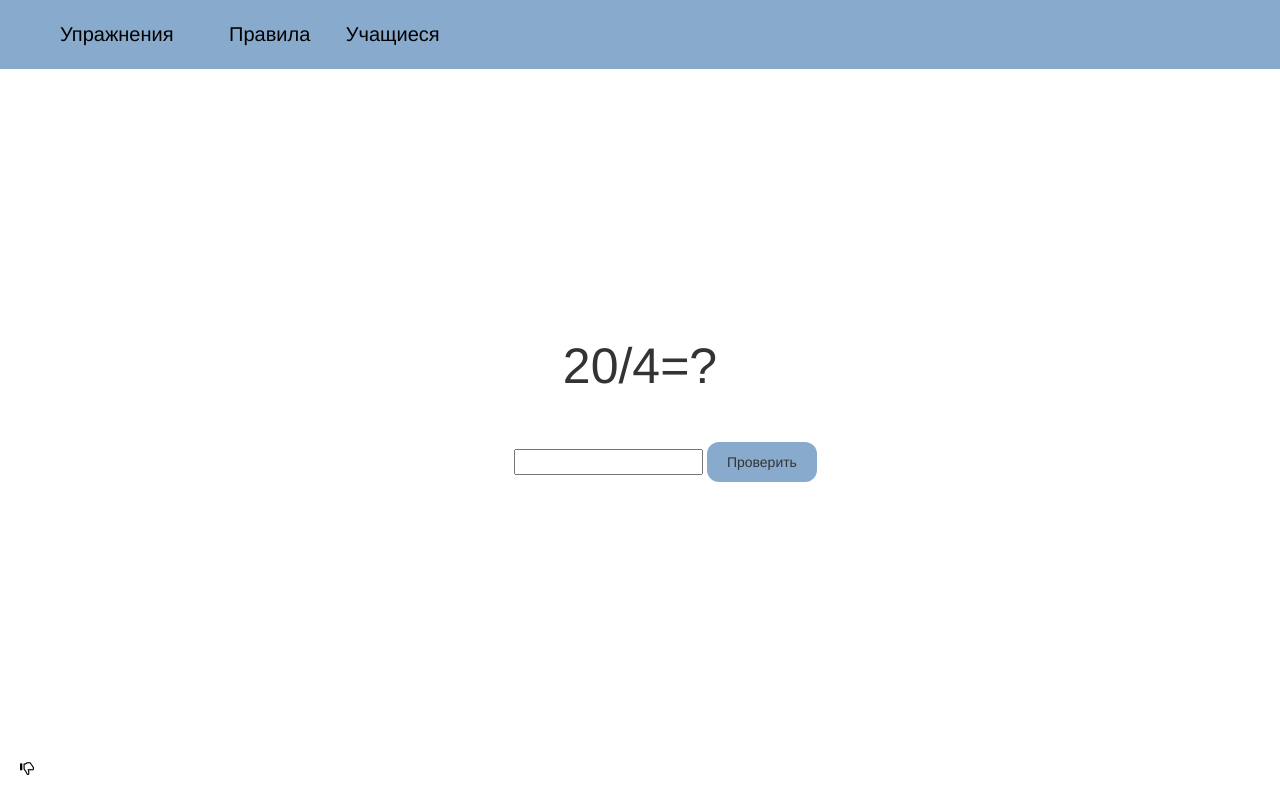
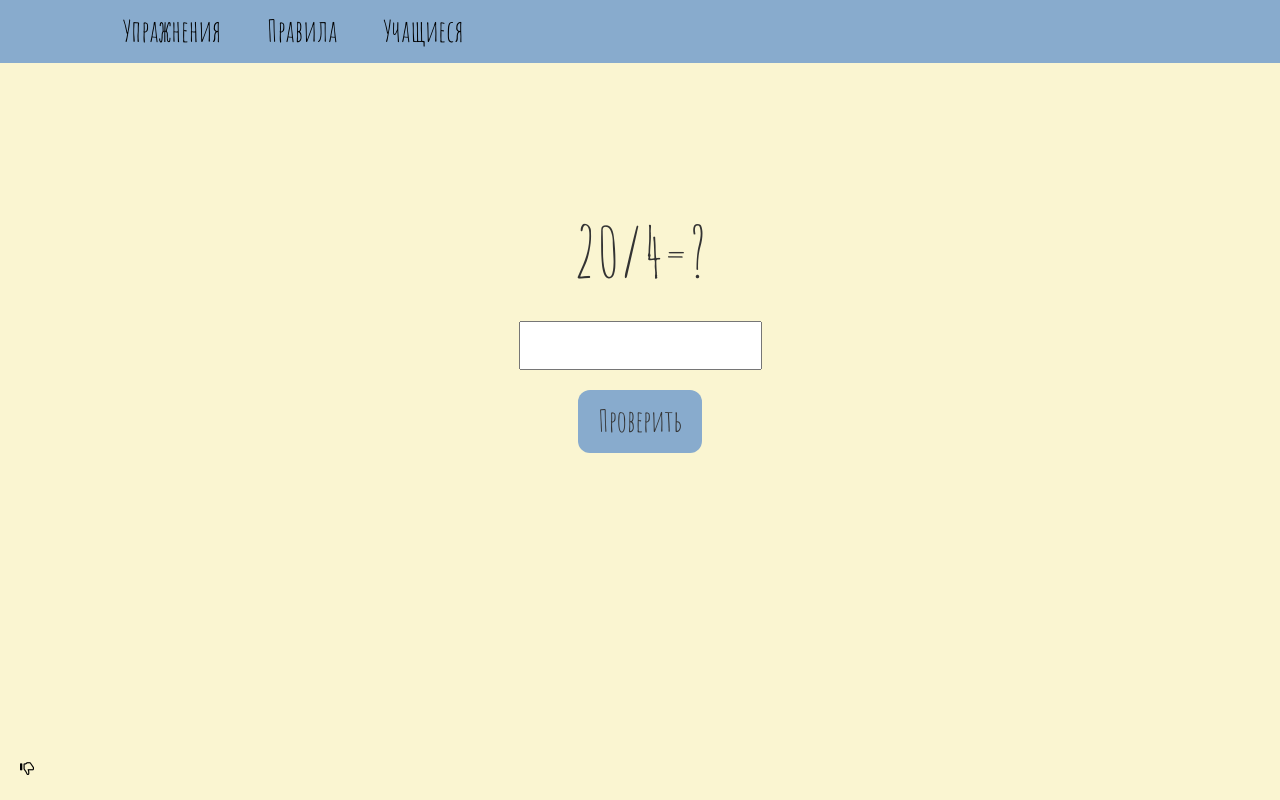
Before and after one commit to rinsgray/infaculty, a Django app: page /arithmetic/ in a window 1280 px wide. Run offline with Django 3.2, Linux system fonts and the light colour scheme; some libraries are stand-ins or nearby versions.

Commit message:
add more css!

```diff
--- a/arithmetic/static/css/arithmetic.css
+++ b/arithmetic/static/css/arithmetic.css
@@ -3,10 +3,14 @@ a
   color: black;
 }
 
+a:hover{
+  text-decoration: none;
+}
+
 .arithmetic{
-  padding-top: 20%;
+  padding-top: 10%;
   text-align: center;
-  font-size: 50px;
+  font-size: 70px;
 }
 
 .button{
@@ -15,26 +19,39 @@ a
 }
 
 .answer{
-  padding-left: 40%;
+  text-align: center;
+  font-size: 30px;
+}
+
+.answer_button{
+
 }
 
 .top_menu{
   background-color: #88abcd;
-  padding: 20px;
-  word-spacing: 30px;
-  padding-left: 40px;
-  font-size: 20px;
+  word-spacing: 20px;
+  padding-left: 100px;
+  font-size: 30px;
+  font-family: 'Amatic SC', cursive;
+  position: fixed;
+  top:0;
+  width:100%;
+  margin-bottom: 125px;
 }
 
 html, body {
   height: 100%
 }
 
+body{
+  font-family: 'Amatic SC', cursive;
+}
+
 .exercise{
   white-space: pre;
   padding-top: 10%;
   text-align: center;
-  font-size: 40px;
+  font-size: 50px;
 }
 
 #container
@@ -47,6 +64,7 @@ html, body {
 {
   padding:10px;
   padding-bottom: 60px;
+  padding-top: 75px;
 }
 
 #foot
@@ -67,6 +85,9 @@ html, body {
 .equations_selection{
   font-size: 25px;
   padding-top: 20px;
+  text-align: left;
+  padding-left: 40%;
+  line-height: 200%;
 }
 
 .equations_button{
@@ -77,6 +98,7 @@ html, body {
   border-radius: 12px;
   transition-duration: 0.3s;
   -webkit-transition-duration: 0.3s;
+  font-size: 30px;
 }
 
 .equations_button:hover{
@@ -87,3 +109,52 @@ html, body {
 .selection_button{
   text-align: center;
 }
+
+.top_menu_button{
+  background-color: #88abcd;
+  border: none;
+  padding: 10px 23px;
+  transition-duration: 0.3s;
+  -webkit-transition-duration: 0.3s;
+  float: left;
+}
+
+.top_menu_button:hover{
+  background-color: #6492BE;
+  box-shadow: 0 12px 16px 0 rgba(0,0,0,0.24), 0 15px 30px 0 rgba(0,0,0,0.19);
+}
+
+.rule{
+  padding-left: 5%;
+}
+
+.rule_name{
+  font-size: 30px;
+}
+
+.rule_tags{
+  font-size: 20px;
+}
+
+.students{
+  padding-left: 5%;
+  padding-top: 3%;
+  font-size: 30px;
+}
+
+.student_detail{
+  padding-left: 5%;
+  padding-top: 3%;
+  font-size: 20px;
+}
+
+.student_detail_name{
+  font-size: 40px;
+  padding-bottom: 30px;
+}
+
+.rule_detail{
+  padding-left: 5%;
+  padding-top: 3%;
+  font-size: 20px;
+}
--- a/arithmetic/templates/arithmetic/arithmetic.html
+++ b/arithmetic/templates/arithmetic/arithmetic.html
@@ -12,8 +12,11 @@
 
 <div class="answer">
   <input type="text" id="test">
-  <input type="button" id="testbutton" value="Проверить" onclick="z()" class="equations_button"><span id="err"></span>
-</div>
+  <div class="answer_button">
+    <input type="button" id="testbutton" value="Проверить" onclick="z()" class="equations_button"><span id="err"></span>
+  </div>
+
+
 <script>
 function z()
 {
@@ -39,5 +42,5 @@ var b=document.getElementById("testbutton");
 
 }
 </script>
-
+</div>
 {%endblock%}
--- a/arithmetic/templates/arithmetic/base.html
+++ b/arithmetic/templates/arithmetic/base.html
@@ -4,6 +4,7 @@
   <meta charset="utf-8">
   <meta name="viewport" content="width=device-width">
   <link href="https://fonts.googleapis.com/css?family=Cinzel" rel="stylesheet">
+  <link href="https://fonts.googleapis.com/css?family=Amatic+SC&display=swap" rel="stylesheet">
   <link rel="stylesheet" href="//maxcdn.bootstrapcdn.com/bootstrap/3.3.7/css/bootstrap.min.css">
   <link rel="stylesheet" href="//maxcdn.bootstrapcdn.com/bootstrap/3.3.7/css/bootstrap-theme.min.css">
   <link rel="stylesheet" href="{% static '/css/arithmetic.css' %}">
@@ -12,13 +13,13 @@
 <title>Проверка арифметики</title>
 </head>
 <body>
-  <body>
+  <body style="background: #faf5d1">
 <div id="container">
 
 <div class="top_menu">
-  <a href='/exercise/' class="equations_button">Упражнения</a>
-  <a href='/rules/'>Правила</a>
-  <a href="/students/">Учащиеся</a>
+  <a href='/exercise/' class="top_menu_button">Упражнения</a>
+  <a href='/rules/' class="top_menu_button">Правила</a>
+  <a href="/students/" class="top_menu_button">Учащиеся</a>
 </div>
 
 <div id="content">
--- a/arithmetic/templates/arithmetic/equations.html
+++ b/arithmetic/templates/arithmetic/equations.html
@@ -8,7 +8,7 @@
 <div class="selection_button">
   <div class="equations_selection">
     {%for selection in QWS.selection_set.all%}
-    <input type="radio" id="{{selection.id}}" name="answer" value="{{selection.selection_correct}}"> <label for="{{selection.id}}">{{selection.selection_text}}</label>
+    <input type="radio" id="{{selection.id}}" name="answer" value="{{selection.selection_correct}}"> <label for="{{selection.id}}">{{selection.selection_text}}</label><br>
     {%endfor%}
   </div>
 
--- a/arithmetic/templates/arithmetic/rule_detail.html
+++ b/arithmetic/templates/arithmetic/rule_detail.html
@@ -19,6 +19,7 @@ MathJax.Hub.Config({
 });
 </script>
 {%block content%}
+<div class="rule_detail">
   {% for block in rule.block_set.all %}
   {{block.block_text|linebreaksbr}}
   {% if block.block_image %}
@@ -26,4 +27,7 @@ MathJax.Hub.Config({
   {% endif %}
 
   {% endfor %}
+</div>
+
+
 {%endblock%}
```
Also changed, not shown: arithmetic/templates/arithmetic/rules.html (+16 -6 lines), arithmetic/templates/arithmetic/student_detail.html (+11 -4 lines), arithmetic/templates/arithmetic/students.html (+6 -3 lines). Lines whose indentation alone changed are shown as unchanged.
